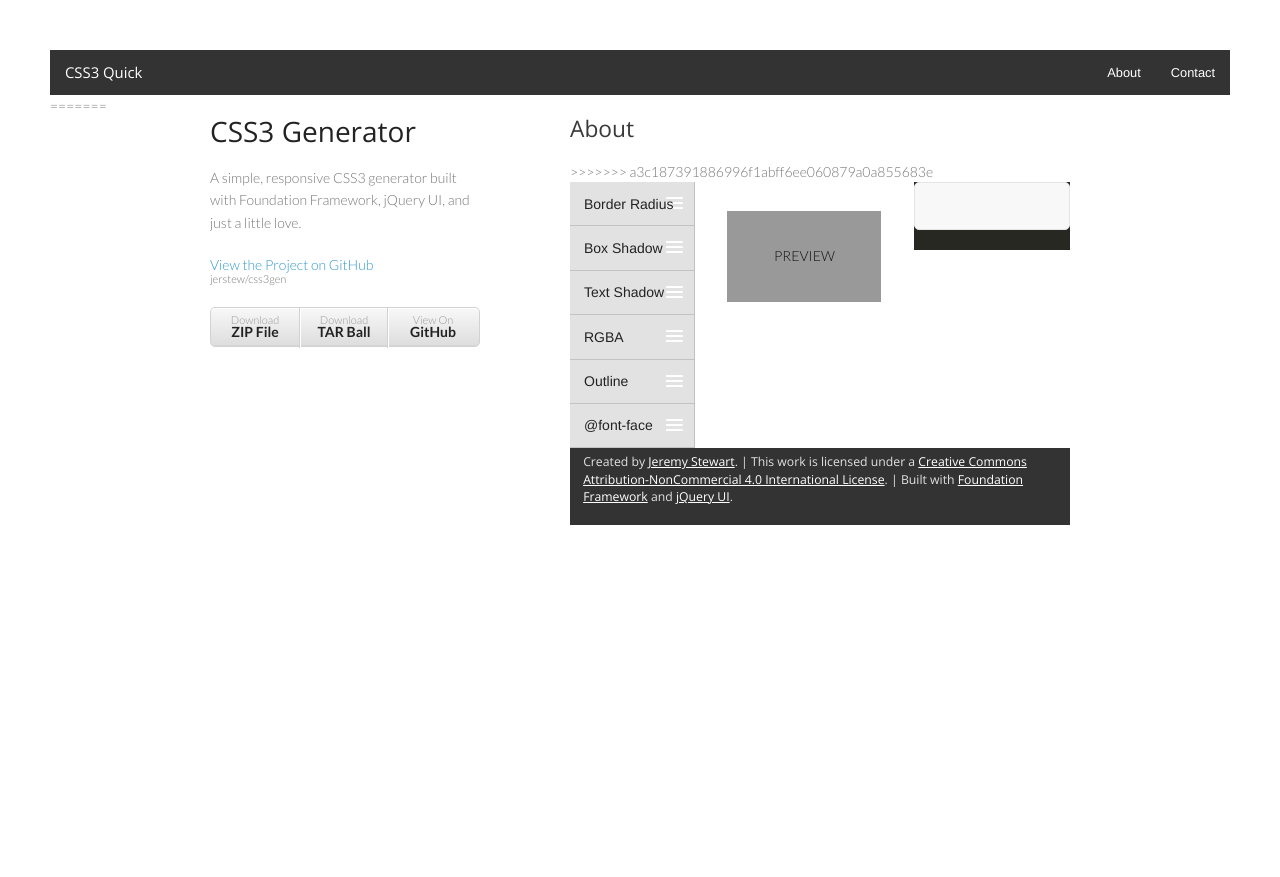
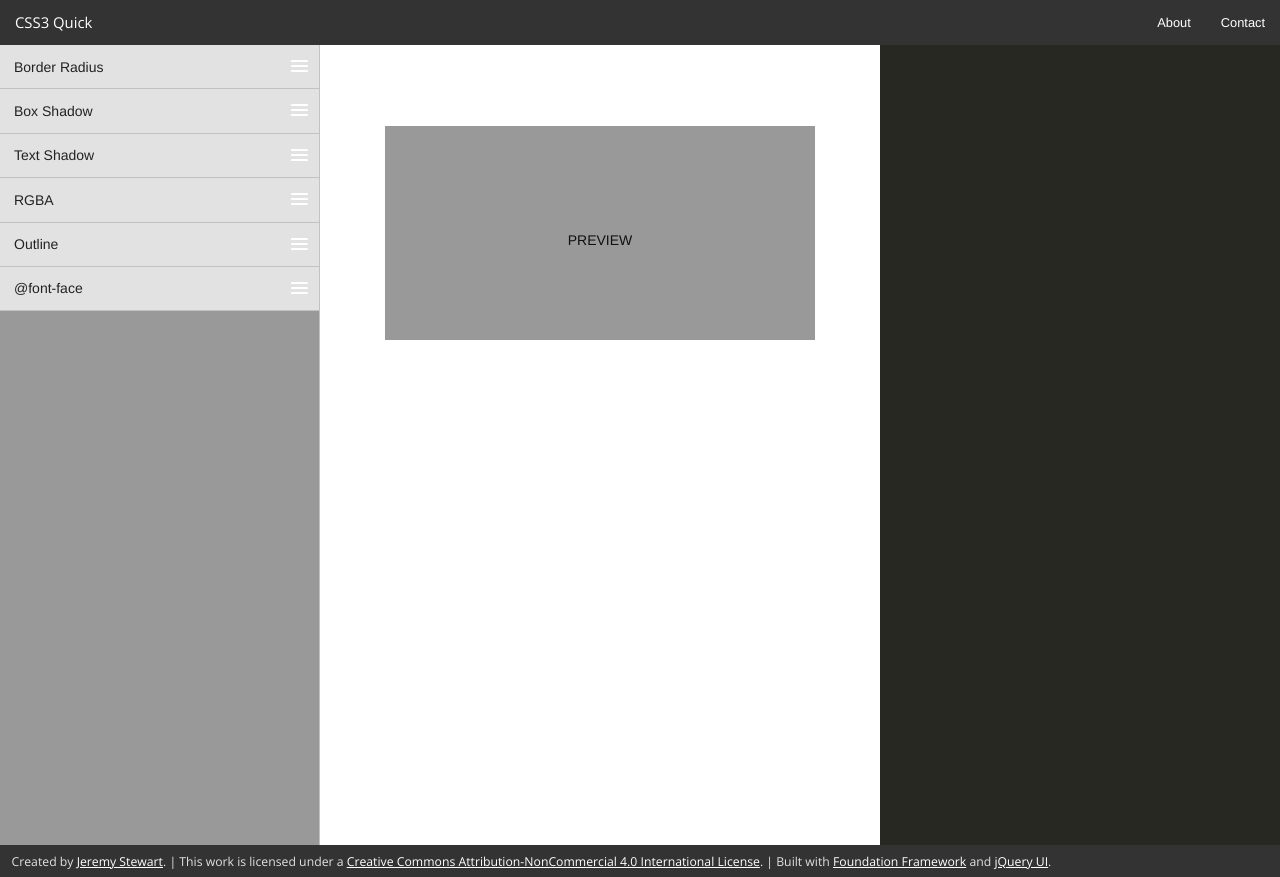
Before and after one commit to jerstew/css3gen, a plain HTML site: page index.html in a window 1280 px wide. Before the commit the page ends 800 px from the top, so only its background shows below. Drawn offline with nearby package versions, Linux system fonts and the light colour scheme.

Commit message:
fixing index

```diff
--- a/index.html
+++ b/index.html
@@ -27,39 +27,6 @@
         </ul>
       </section>
     </nav>
-=======
-<html>
-  <head>
-    <meta charset="utf-8">
-    <meta http-equiv="X-UA-Compatible" content="chrome=1">
-    <title>CSS3 Generator by jerstew</title>
-
-    <link rel="stylesheet" href="stylesheets/styles.css">
-    <link rel="stylesheet" href="stylesheets/pygment_trac.css">
-    <meta name="viewport" content="width=device-width, initial-scale=1, user-scalable=no">
-    <!--[if lt IE 9]>
-    <script src="//html5shiv.googlecode.com/svn/trunk/html5.js"></script>
-    <![endif]-->
-  </head>
-  <body>
-    <div class="wrapper">
-      <header>
-        <h1>CSS3 Generator</h1>
-        <p>A simple, responsive CSS3 generator built with Foundation Framework, jQuery UI, and just a little love.</p>
-
-        <p class="view"><a href="https://github.com/jerstew/css3gen">View the Project on GitHub <small>jerstew/css3gen</small></a></p>
-
-
-        <ul>
-          <li><a href="https://github.com/jerstew/css3gen/zipball/master">Download <strong>ZIP File</strong></a></li>
-          <li><a href="https://github.com/jerstew/css3gen/tarball/master">Download <strong>TAR Ball</strong></a></li>
-          <li><a href="https://github.com/jerstew/css3gen">View On <strong>GitHub</strong></a></li>
-        </ul>
-      </header>
-      <section>
-        <h2>
-<a name="about" class="anchor" href="#about"><span class="octicon octicon-link"></span></a>About</h2>
->>>>>>> a3c187391886996f1abff6ee060879a0a855683e
 
     <!--PROPERTIES PANE-->
     <div class="row full-width main-content">
```
